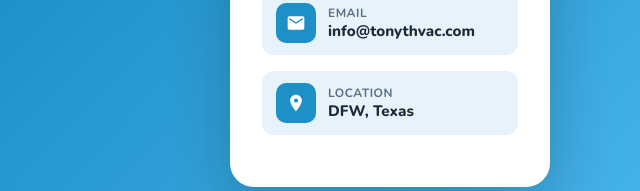
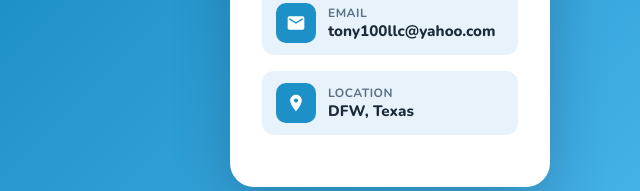
Before and after one commit to TonyTHVAC/website, a plain HTML site: page index.html in a window 1280 px wide. Shown: the part 413-604 px from the top of the page, 640-1280 px from the left. Drawn offline with nearby package versions, Linux system fonts and the light colour scheme.

Commit message:
Update Email

```diff
--- a/index.html
+++ b/index.html
@@ -394,7 +394,7 @@
         </div>
         <div>
           <div class="label">Email</div>
-          <div class="value"><a href="mailto:info@tonythvac.com">info@tonythvac.com</a></div>
+          <div class="value"><a href="mailto:tony100llc@yahoo.com">tony100llc@yahoo.com</a></div>
         </div>
       </div>
 
@@ -567,7 +567,7 @@
           </div>
           <div>
             <h4>Email</h4>
-            <a href="mailto:info@tonythvac.com">info@tonythvac.com</a>
+            <a href="mailto:tony100llc@yahoo.com">tony100llc@yahoo.com</a>
           </div>
         </div>
         <div class="contact-block">
@@ -636,7 +636,7 @@
 
 <!-- ── FOOTER ── -->
 <footer>
-  <p>© <span id="yr"></span> <strong>Tony T A/C & Heating</strong> · <a href="tel:+19728395307">(972) 839-5307</a> · <a href="mailto:info@tonythvac.com">info@tonythvac.com</a> · <a href="https://tonythvac.com">tonythvac.com</a></p>
+  <p>© <span id="yr"></span> <strong>Tony T A/C & Heating</strong> · <a href="tel:+19728395307">(972) 839-5307</a> · <a href="mailto:tony100llc@yahoo.com">tony100llc@yahoo.com</a> · <a href="https://tonythvac.com">tonythvac.com</a></p>
   <p style="margin-top:8px;font-size:0.8rem;">Licensed & Insured · Serving the DFW Area</p>
 </footer>
 
```
